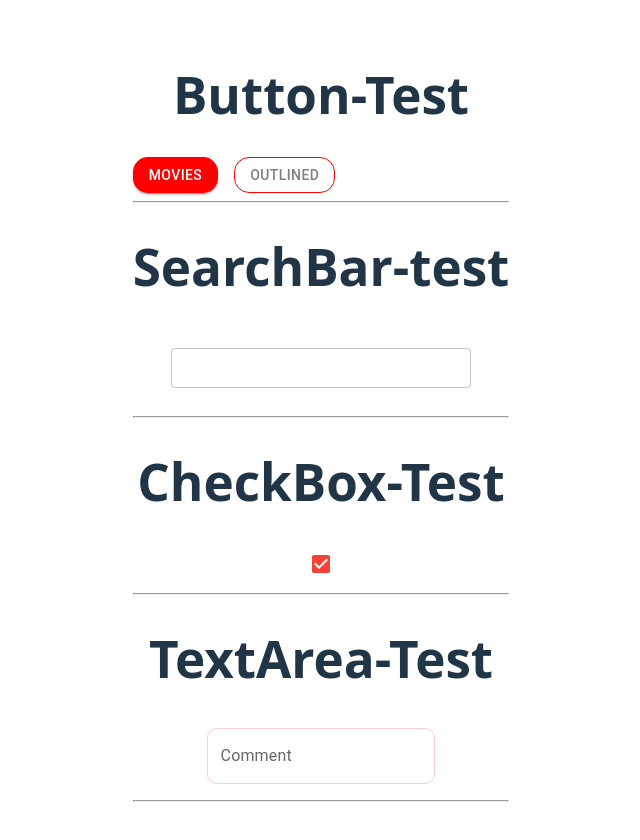
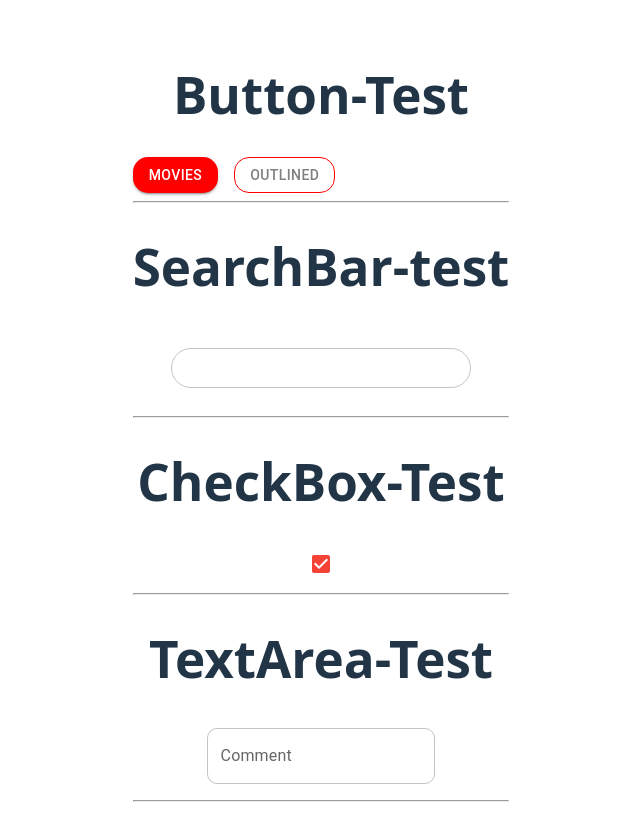
Before and after one commit to amormul/React-Practice-SoftServe, a React (Vite) app: page / in a window 1280 px wide. Shown: the whole page, without its empty margins (319-959 px from the left). Built offline with nearby package versions, Linux system fonts and the light colour scheme; some icons are missing.

Commit message:
Now really done... I hope

```diff
--- a/src/components/SearchBar.tsx
+++ b/src/components/SearchBar.tsx
@@ -30,7 +30,15 @@ const TypeSearch: FunctionComponent = () => {
                         margin: 0,
                         width: 300,
                         backgroundColor: "#fff",
-                        borderRadius: '25px'
+                        borderRadius: '25px',
+                        '&.Mui-focused fieldset': {
+                            borderColor: "none",
+                            borderRadius: '25px',
+                        }, '& fieldset': {
+                            borderColor: 'none',
+                            borderRadius: '25px',
+                        },
+
                     }}
                     InputProps={{
                         startAdornment: (
@@ -42,7 +50,9 @@ const TypeSearch: FunctionComponent = () => {
                             <InputAdornment
                                 position="end"
                                 onClick={handleClear}
-                                sx={{ cursor: 'pointer' }}
+                                sx={{
+                                    cursor: 'pointer'
+                                }}
                             >
                                 <ClearIcon />
                             </InputAdornment>
--- a/src/components/TextInput.tsx
+++ b/src/components/TextInput.tsx
@@ -1,7 +1,6 @@
 // import * as React from 'react';
 import Box from '@mui/material/Box';
 import TextField from '@mui/material/TextField';
-import { red } from '@mui/material/colors';
 export default function TextFields() {
   return (
     <Box
@@ -22,18 +21,17 @@ export default function TextFields() {
             '& .MuiOutlinedInput-root': {
               backgroundColor: '#fff',
               borderRadius: '10px',
-              transition: '0.5s',
               color: '#000',
               '& fieldset': {
-                borderColor: red[100],
+                borderColor: "none",
                 color: '#fff',
               },
               '&:hover fieldset': {
-                borderColor: red[500],
+                borderColor: "none",
                 color: '#fff',
               },
               '&.Mui-focused fieldset': {
-                borderColor: red[700],
+                borderColor: "none",
                 color: '#fff',
               },
             },
```
Also changed, not shown: src/components/Button.tsx (+8 -8 lines).
